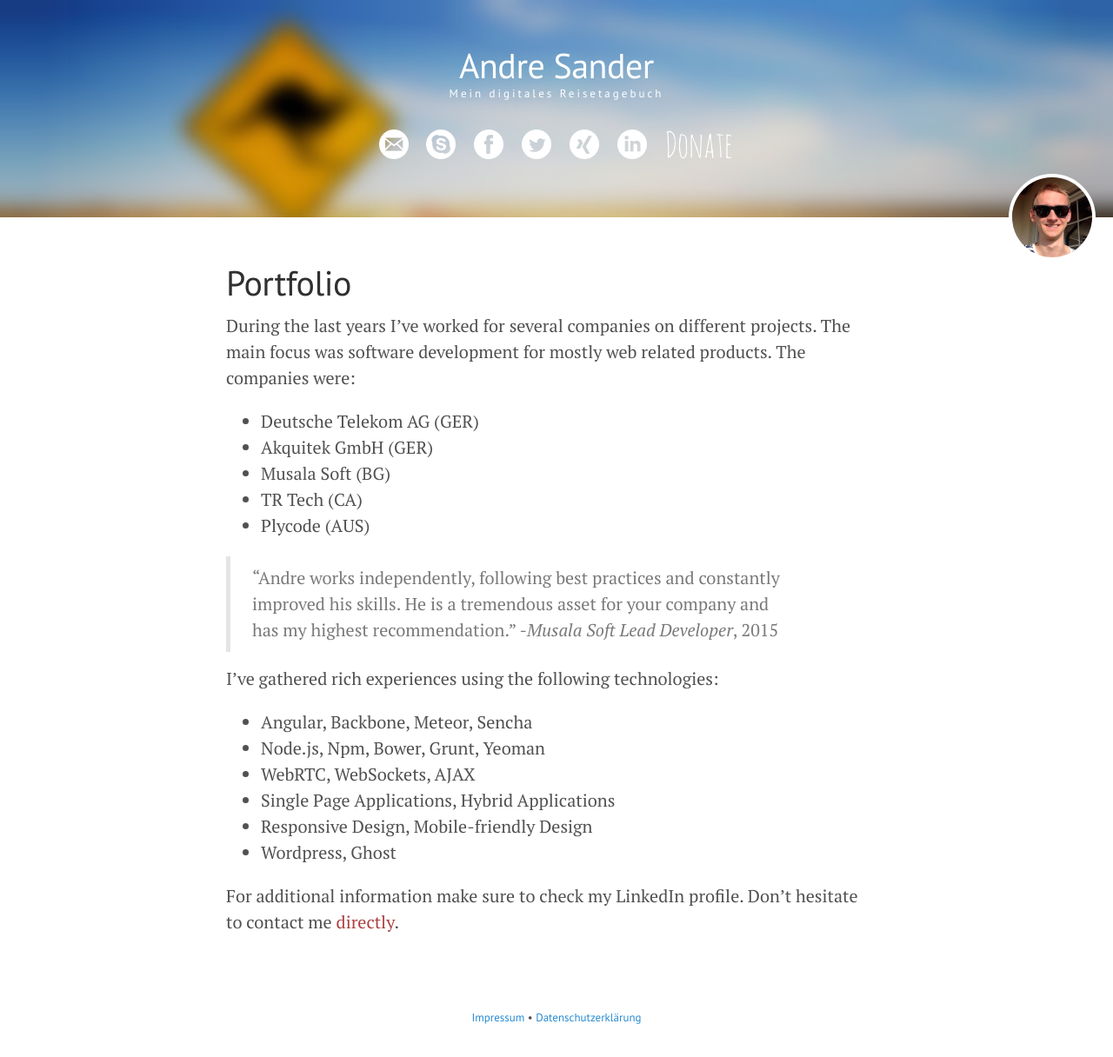
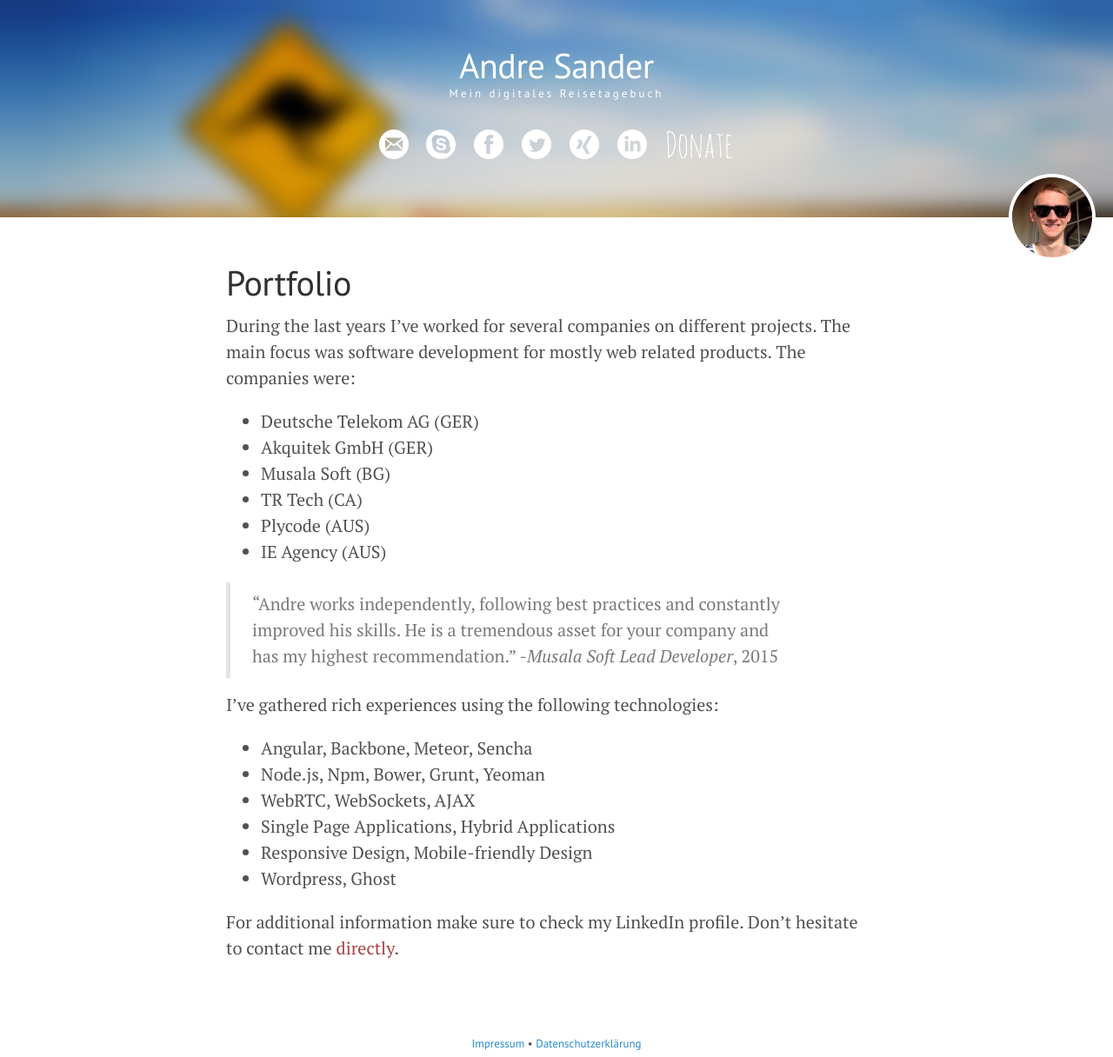
Before and after one commit to Sanderand/Sanderand.github.io, a Jekyll site: the page built from portfolio.md, in a window 1280 px wide. Shown: the whole page at 87% size. Built offline with Jekyll 4.4.1, drawn with Linux system fonts in a browser that asks for light colours; Markdown is read by kramdown in place of the engine named in the settings; before the commit the page ends 1186 px from its top, so only the background shows below that.

Commit message:
updated portfolio

```diff
--- a/portfolio.md
+++ b/portfolio.md
@@ -10,6 +10,7 @@ During the last years I've worked for several companies on different projects. T
 - Musala Soft (BG)
 - TR Tech (CA)
 - Plycode (AUS)
+- IE Agency (AUS)
 
 > "Andre works independently, following best practices and constantly improved his skills. He is a tremendous asset for your company and has my highest recommendation." -*Musala Soft Lead Developer*, 2015
 
```
